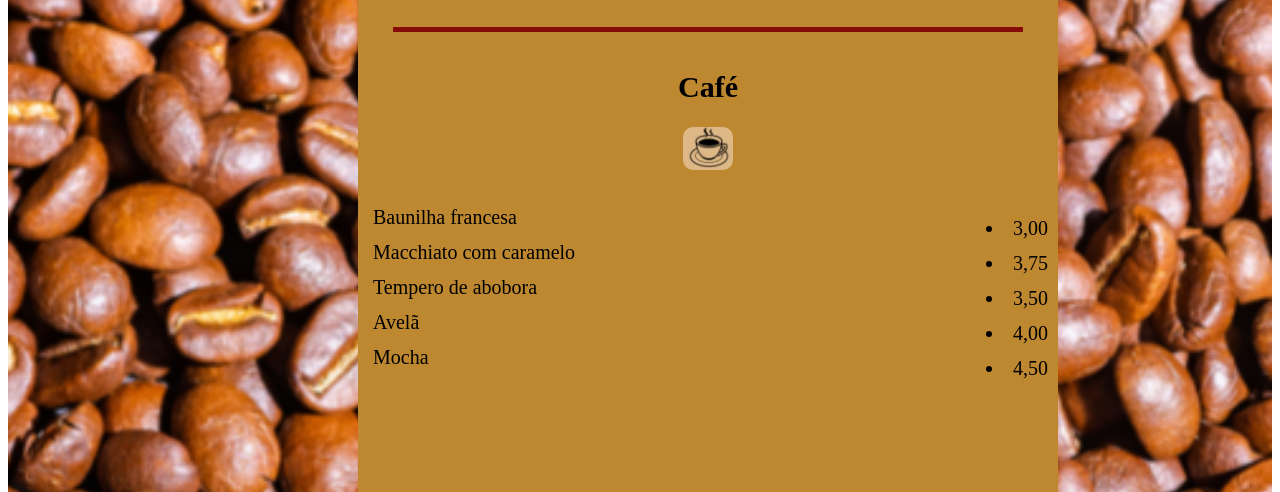
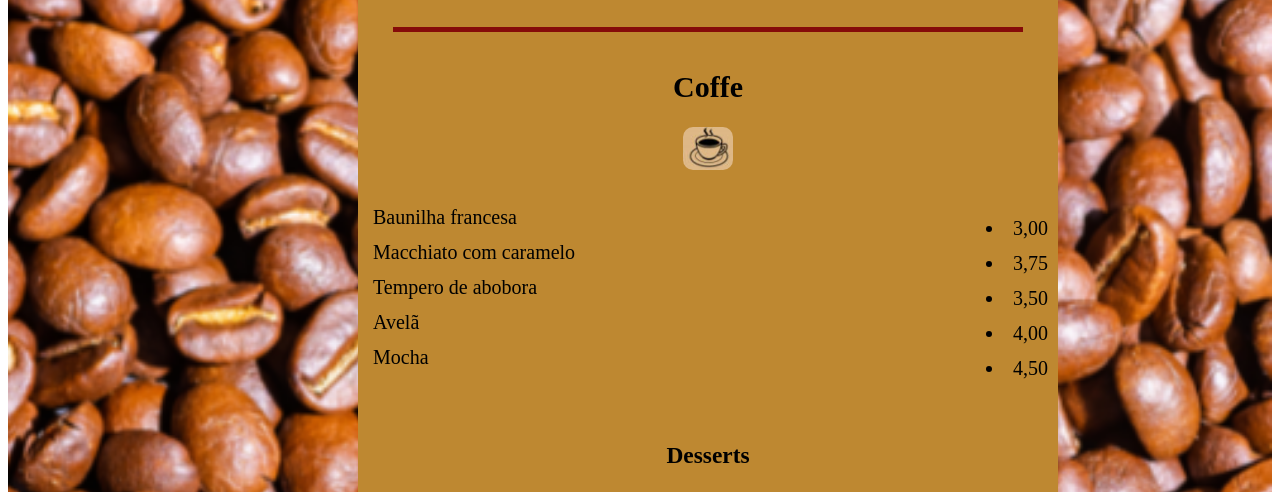
Before and after one commit to guilhermeverissimo14/Ladding-page, a plain HTML site: page Menu cafe/index.html in a window 1280 px wide. Shown: the part 308-800 px from the top of the page. Drawn offline with Linux system fonts and the light colour scheme.

Commit message:
Continuação

```diff
--- a/Menu cafe/csscss/style.css
+++ b/Menu cafe/csscss/style.css
@@ -63,6 +63,7 @@
     line-height: 35px;
     list-style: none;
 }
+
 .precos {
     font-size: 20px;
     text-align: right;
@@ -72,5 +73,19 @@
     float: left;
     position: relative;
     line-height: 35px;
+}
+.lista{
+    /* background-color: azure; */
+    top: 200px;
+    margin: 150px;
+}
+
+.Sobremesas{
+    font-size: 20px;
+    top: 20px;
+    margin: 100px auto;
+    /* background-color: aqua; */
+    height: 40px;
+    width: 100px;
 
 }
--- a/Menu cafe/index.html
+++ b/Menu cafe/index.html
@@ -18,7 +18,7 @@
         <!-- div para adicionar linha -->
         <div class="v-line"></div>
         <div class="Subtitle">
-            <h1> <b> Café </b> </h1>
+            <h1> <b> Coffe </b> </h1>
         </div>
         <div class="xicara">
             <img src="coffee.png" alt="coffe">
@@ -58,6 +58,13 @@
                     <li>4,50</li>
                 </a>
             </div>
+
+        </section>
+        <section class="lista">
+            <div class="Sobremesas">
+                <h1>Desserts</h1>
+                img
+            </div>
         </section>
     </section>
 </main>
```
